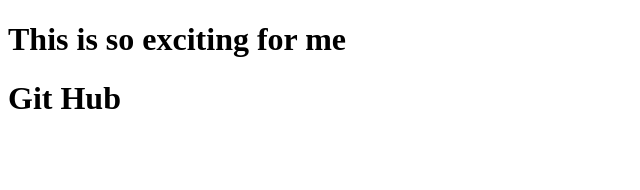
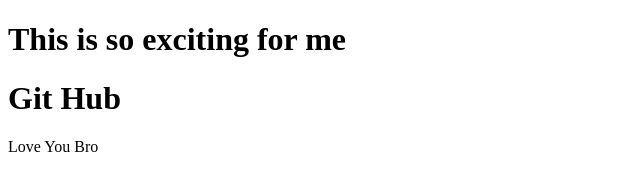
Before and after one commit to dalwer001/my-first-project, a plain HTML site: page index.html in a window 1280 px wide. Shown: the full height of the page, 0-640 px from the left. Drawn offline with Linux system fonts and the light colour scheme.

Commit message:
Update index.html

```diff
--- a/index.html
+++ b/index.html
@@ -8,5 +8,6 @@
 <body>
     <h1>This is so exciting for me</h1>
    <h1>Git Hub</h1>
+    <P>Love You Bro</p>
 </body>
 </html>
```
